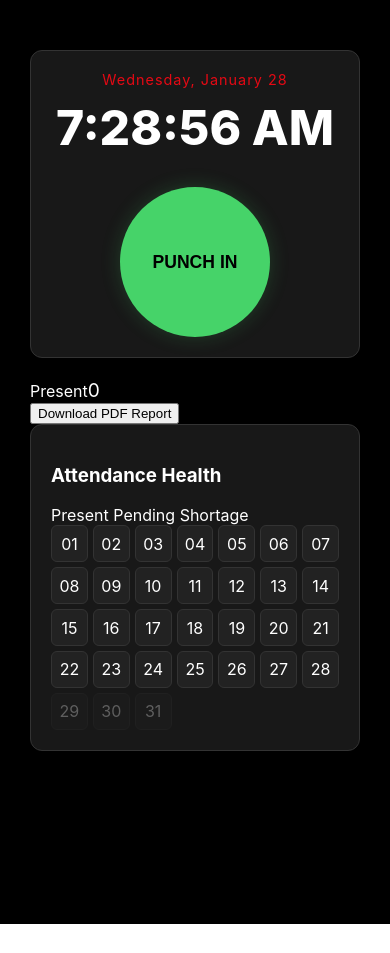
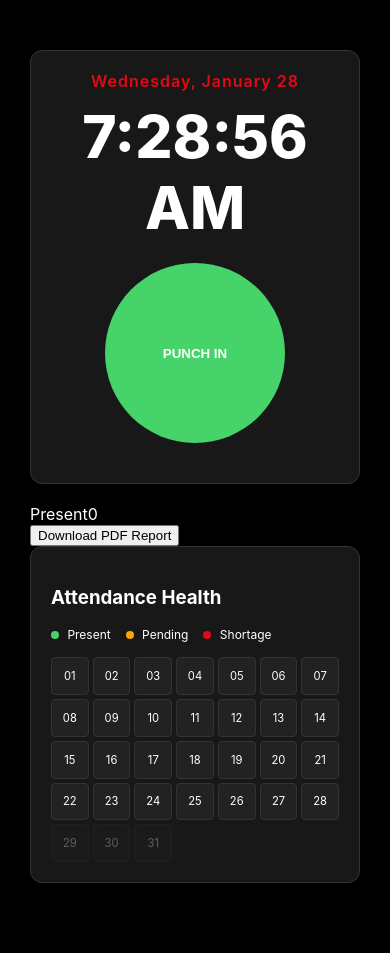
Before and after one commit to JISTO-KURIAKOSE/Attendance_Tracker_Frontend, a React (Vite) app: page /tracker in a window 390 px wide. Before the commit the page ends 924 px from the top, so only its background shows below. Built offline with nearby package versions, Linux system fonts and the light colour scheme; no server answers.

Commit message:
Update TrackerPage.css

```diff
--- a/src/Components/Pages/TrackerPage.css
+++ b/src/Components/Pages/TrackerPage.css
@@ -1,9 +1,10 @@
-/* GLOBAL SETTINGS */
+/* TrackerPage.css */
+
 .netflix-bg {
-  background: #000;
+  background-color: #000;
   color: #fff;
   min-height: 100vh;
-  font-family: 'Inter', sans-serif;
+  font-family: 'Inter', -apple-system, sans-serif;
 }
 
 .tracker-wrapper {
@@ -21,75 +22,108 @@
   box-shadow: 0 10px 30px rgba(0, 0, 0, 0.5);
 }
 
-/* CLOCK SECTION */
-.clock-section { text-align: center; }
-.live-clock { font-size: 4rem; font-weight: 800; color: #fff; margin: 10px 0; }
-.live-date { color: #e50914; letter-spacing: 1px; font-size: 0.9rem; }
+/* Clock Styling */
+.live-clock {
+  font-size: clamp(3rem, 15vw, 5.5rem);
+  font-weight: 800;
+  text-align: center;
+  margin: 10px 0;
+}
 
-/* PUNCH BUTTON */
+.live-date {
+  color: #e50914;
+  text-align: center;
+  letter-spacing: 1px;
+  font-weight: 600;
+}
+
+/* Punch Button */
 .punch-btn-pro {
+  display: block;
   width: 180px;
   height: 180px;
+  margin: 20px auto;
   border-radius: 50%;
   border: none;
   font-weight: 900;
   cursor: pointer;
-  transition: 0.3s;
-  margin-top: 20px;
+  transition: transform 0.2s;
 }
-.punch-btn-pro.in { background: #46d369; box-shadow: 0 0 20px rgba(70, 211, 105, 0.2); }
-.punch-btn-pro.out { background: #e50914; box-shadow: 0 0 20px rgba(229, 9, 20, 0.2); }
 
-/* CALENDAR GRID */
+.punch-btn-pro.in { background: #46d369; color: white; }
+.punch-btn-pro.out { background: #e50914; color: white; }
+
+/* Calendar Grid - THE MOBILE FIX */
 .calendar-grid {
   display: grid;
-  grid-template-columns: repeat(7, 1fr); /* 7 columns for 7 days */
+  grid-template-columns: repeat(7, 1fr); /* Force 7 columns for desktop */
   gap: 8px;
+  margin-top: 15px;
 }
 
 .day-tile {
+  background: #222;
   aspect-ratio: 1/1;
-  background: #222;
   display: flex;
   flex-direction: column;
   align-items: center;
   justify-content: center;
-  border-radius: 6px;
+  border-radius: 4px;
+  font-size: 0.8rem;
+  position: relative;
   border: 1px solid #333;
-  cursor: pointer;
 }
 
-/* STATUS COLORS */
+.status-bar {
+  position: absolute;
+  bottom: 0;
+  left: 0;
+  width: 100%;
+  height: 3px;
+}
+
+/* Calendar Status Colors */
 .day-tile.present { border-color: #46d369; background: rgba(70, 211, 105, 0.1); }
+.day-tile.present .status-bar { background: #46d369; }
+
 .day-tile.shortage { border-color: #e50914; background: rgba(229, 9, 20, 0.1); }
+.day-tile.shortage .status-bar { background: #e50914; }
+
 .day-tile.pending-approval { border-color: #ffa500; background: rgba(255, 165, 0, 0.1); }
+.day-tile.pending-approval .status-bar { background: #ffa500; }
+
 .day-tile.future { opacity: 0.3; cursor: default; }
 
-.status-dot { width: 5px; height: 5px; border-radius: 50%; margin-top: 4px; }
-.present .status-dot { background: #46d369; }
-.shortage .status-dot { background: #e50914; }
-.pending-approval .status-dot { background: #ffa500; }
-
-/* MODAL / REGULARIZATION */
-.modal-overlay {
-  position: fixed;
-  top: 0; left: 0; width: 100%; height: 100%;
-  background: rgba(0,0,0,0.9);
-  display: flex; align-items: center; justify-content: center;
-  z-index: 1000; padding: 20px;
-}
-.reg-modal { width: 100%; max-width: 400px; }
-.reg-select, textarea {
-  width: 100%; background: #000; color: #fff; border: 1px solid #444;
-  padding: 12px; margin: 10px 0; border-radius: 6px;
+/* Legend */
+.legend {
+  display: flex;
+  flex-wrap: wrap;
+  gap: 15px;
+  margin-top: 10px;
+  font-size: 0.75rem;
 }
 
-/* --- MOBILE RESPONSIVE QUERIES --- */
+.dot {
+  display: inline-block;
+  width: 8px;
+  height: 8px;
+  border-radius: 50%;
+  margin-right: 5px;
+}
+.dot.present { background: #46d369; }
+.dot.pending-approval { background: #ffa500; }
+.dot.shortage { background: #e50914; }
+
+/* Mobile Adjustments */
 @media (max-width: 600px) {
-  .live-clock { font-size: 3rem; }
-  .punch-btn-pro { width: 150px; height: 150px; font-size: 1.1rem; }
-  .calendar-grid { gap: 5px; }
-  .day-number { font-size: 0.9rem; }
-  .tracker-wrapper { padding: 10px; }
-  .stat-value { font-size: 1.2rem; }
+  .calendar-grid {
+    grid-template-columns: repeat(7, 1fr); /* Keep 7 columns even on small screens */
+    gap: 4px;
+  }
+  .day-tile {
+    font-size: 0.7rem;
+  }
+  .tracker-wrapper {
+    padding: 10px;
+  }
 }
```
